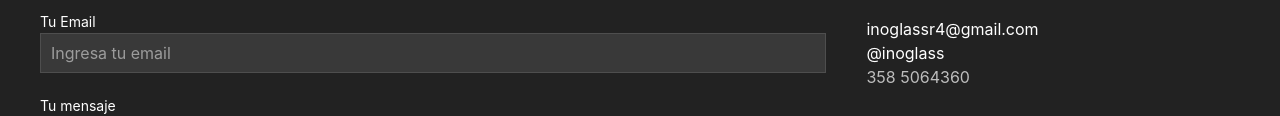
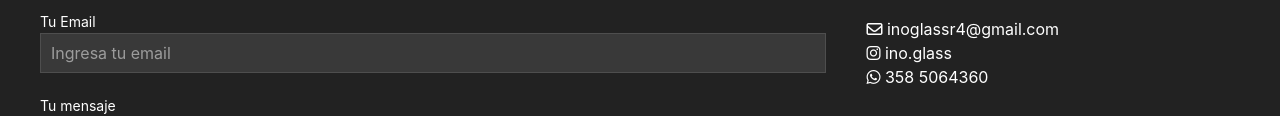
Before and after one commit to fran-fourcade/cristal-inox, a plain HTML site: page contacto.html in a window 1280 px wide. Shown: the part 341-457 px from the top of the page. Drawn offline with Linux system fonts and the light colour scheme.

Commit message:
iconos en pagina de contacto

```diff
--- a/contacto.html
+++ b/contacto.html
@@ -10,6 +10,8 @@
     <link rel="stylesheet" type="text/css" href="./css/uikit.min.css" />
     <link rel="stylesheet" type="text/css" href="./css/marketing.css" />
     <link rel="stylesheet" href="./css/estilos.css" />
+
+    <!-- ICONS FONTAWESOME -->
     <script
       src="https://kit.fontawesome.com/f7fe0cc5ec.js"
       crossorigin="anonymous"
@@ -138,9 +140,13 @@
             <br />Río Cuarto, Córdoba<br />5800
           </p>
           <p>
-            <a>inoglassr4@gmail.com</a>
-            <br /><a>@inoglass</a><br />
-            358 5064360
+            <a><span class="far fa-envelope"></span> inoglassr4@gmail.com</a>
+            <br /><a href="https://www.instagram.com/ino.glass" target="_blank"
+              ><span class="fab fa-instagram"></span> ino.glass</a
+            >
+            <br /><a href="#" target="_blank"
+              ><span class="fab fa-whatsapp"></span> 358 5064360</a
+            >
           </p>
         </div>
       </div>
```
